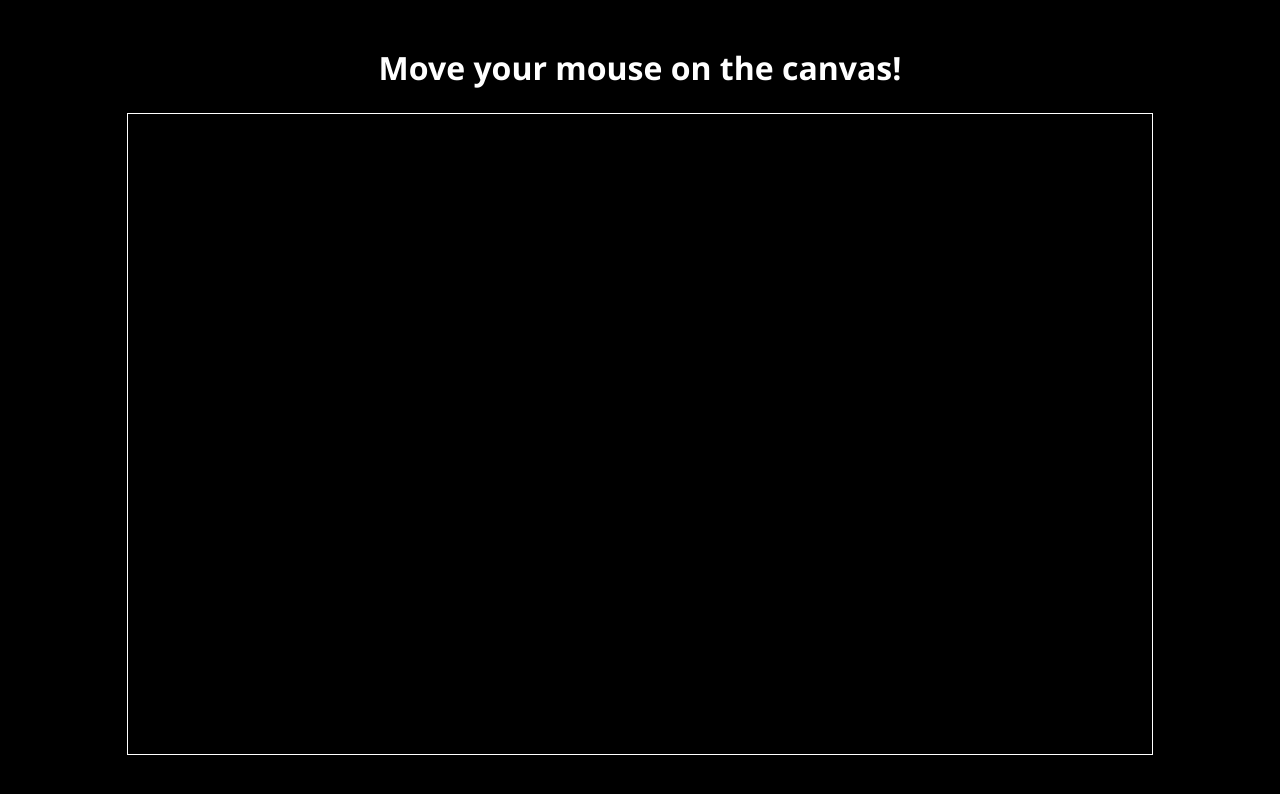
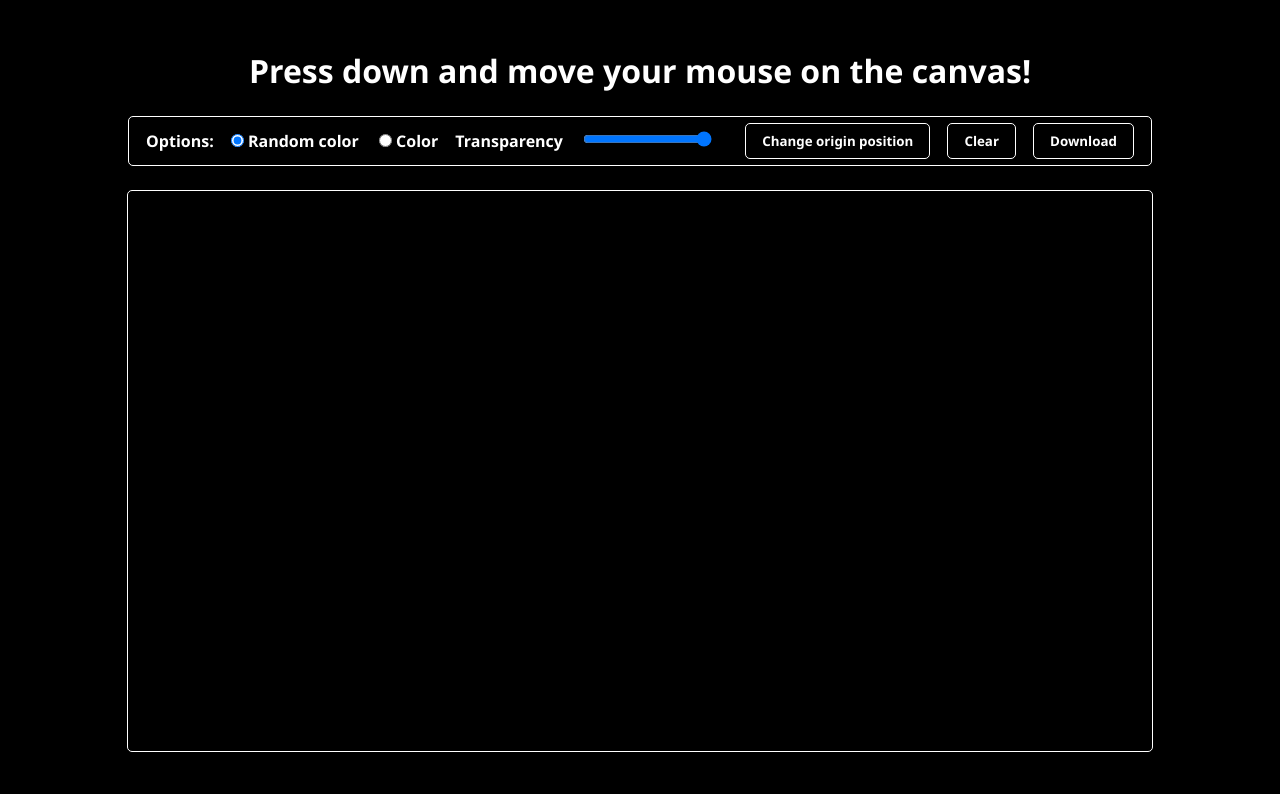
Before and after one commit to diegoarff/mouse-tracking-colors, a plain HTML site: page index.html in a window 1280 px wide. Drawn offline with Linux system fonts and the light colour scheme.

Commit message:
v2. Various inputs and download capability

```diff
--- a/index.html
+++ b/index.html
@@ -9,7 +9,42 @@
 		<script src="script.js" defer></script>
 	</head>
 	<body>
-		<h1>Move your mouse on the canvas!</h1>
+		<h1>Press down and move your mouse on the canvas!</h1>
+		<div class="options_container">
+			<p><b>Options:</b></p>
+			<div class="option">
+				<label for="random">
+					<input
+						type="radio"
+						name="color_option"
+						id="random"
+						checked />
+					Random color
+				</label>
+				<label for="color">
+					<input type="radio" name="color_option" id="color" />
+					Color
+					<input type="color" id="colorPicker" class="inactive" />
+				</label>
+			</div>
+			<!-- transparency slider option -->
+			<div class="option">
+				<label for="transparency">
+					Transparency
+					<input
+						type="range"
+						id="transparencySlider"
+						min="0.2"
+						max="0.6"
+						step="0.1"
+						value="1" />
+				</label>
+			</div>
+			<button id="positionBtn">Change origin position</button>
+			<button id="clearBtn">Clear</button>
+			<button id="downloadBtn">Download</button>
+		</div>
+
 		<canvas id="myCanvas"></canvas>
 	</body>
 </html>
--- a/script.js
+++ b/script.js
@@ -1,13 +1,44 @@
 const canvas = document.getElementById('myCanvas');
 const ctx = canvas.getContext('2d');
 
+const radioBtns = document.querySelectorAll('input[type="radio"]');
+const colorPicker = document.getElementById('colorPicker');
+const colorRadio = document.getElementById('color');
+const positionBtn = document.getElementById('positionBtn');
+const slider = document.getElementById('transparencySlider');
+const clearBtn = document.getElementById('clearBtn');
+const downloadBtn = document.getElementById('downloadBtn');
+
+//PAGE
+
+radioBtns.forEach((radio) => {
+	radio.addEventListener('change', (e) => {
+		if (e.target.id === 'color') {
+			colorPicker.classList.remove('inactive');
+		} else {
+			colorPicker.classList.add('inactive');
+		}
+	});
+});
+
+//CANVAS
+
 canvas.width = window.innerWidth * 0.8;
-canvas.height = window.innerHeight * 0.8;
+canvas.height = window.innerHeight * 0.7;
 
 let isDrawing = false;
+
 let rect = canvas.getBoundingClientRect();
 
+let changingPosition = false;
+let originPosition = {
+	x: canvas.width / 2,
+	y: canvas.height / 2,
+};
+
 canvas.addEventListener('mousedown', (e) => {
+	if (changingPosition) return;
+
 	isDrawing = true;
 });
 
@@ -17,17 +48,41 @@ canvas.addEventListener('mouseup', (e) => {
 
 canvas.addEventListener('mousemove', (e) => {
 	if (!isDrawing) return;
-	drawLines(e);
+
+	if (colorRadio.checked) {
+		ctx.strokeStyle = hexToRGBA(colorPicker.value);
+	} else {
+		ctx.strokeStyle = getRandomHSLA();
+	}
+
+	let { x: mouseX, y: mouseY } = getMousePos(e);
+	let { x: originX, y: originY } = originPosition;
+
+	drawLine(mouseX, mouseY, originX, originY);
 });
 
-const drawLines = (e) => {
-	let { x, y } = getMousePos(e);
+canvas.addEventListener('click', (e) => {
+	if (changingPosition) {
+		originPosition = getMousePos(e);
+		changingPosition = false;
+	}
+});
+
+const drawLine = (mouseX, mouseY, originX, originY) => {
 	ctx.beginPath();
-	ctx.strokeStyle = getRandomHSLA();
-	ctx.moveTo(canvas.width / 2, canvas.height / 2);
-	ctx.lineTo(x, y);
+	ctx.moveTo(originX, originY);
+	ctx.lineTo(mouseX, mouseY);
 	ctx.stroke();
 	ctx.closePath();
+};
+
+/*Generate RGB color given hexadecimal form*/
+const hexToRGBA = (hex) => {
+	let r = parseInt(hex.substring(1, 3), 16);
+	let g = parseInt(hex.substring(3, 5), 16);
+	let b = parseInt(hex.substring(5, 7), 16);
+	let a = slider.value; //transparency
+	return `rgb(${r}, ${g}, ${b}, ${a})`;
 };
 
 /*Generate a random HSLA color and return it as a string*/
@@ -35,7 +90,7 @@ const getRandomHSLA = () => {
 	let h = Math.floor(Math.random() * 361);
 	let s = Math.floor(Math.random() * 20) + 80;
 	let l = Math.floor(Math.random() * 20) + 40;
-	let a = Math.random();
+	let a = slider.value; //transparency
 	return `hsla(${h}, ${s}%, ${l}%, ${a})`;
 };
 
@@ -47,8 +102,34 @@ const getMousePos = (e) => {
 	};
 };
 
+/*Get mouse clicked position relative to the Canvas*/
+
 window.addEventListener('resize', () => {
 	canvas.width = window.innerWidth * 0.8;
-	canvas.height = window.innerHeight * 0.8;
+	canvas.height = window.innerHeight * 0.7;
+
 	rect = canvas.getBoundingClientRect();
+
+	originPosition = {
+		x: canvas.width / 2,
+		y: canvas.height / 2,
+	};
 });
+
+//BUTTONS
+
+positionBtn.addEventListener('click', () => {
+	changingPosition = true;
+});
+
+clearBtn.addEventListener('click', () => {
+	ctx.clearRect(0, 0, canvas.width, canvas.height);
+});
+
+downloadBtn.addEventListener('click', () => {
+	let link = document.createElement('a');
+	link.download = 'my-drawing.png';
+	link.href = canvas.toDataURL();
+	link.click();
+	link.delete;
+});
--- a/style.css
+++ b/style.css
@@ -12,15 +12,57 @@ body {
 	justify-content: center;
 	align-items: center;
 	height: 100vh;
+	color: #fff;
+}
+
+button {
+	background-color: #000000;
+	color: #fff;
+	font-weight: bold;
+	border: 1px solid #fff;
+	padding: 0.5rem 1rem;
+	border-radius: 5px;
+	cursor: pointer;
+	transition: background-color 0.1s ease-in-out, color 0.1s ease-in-out;
+}
+
+button:hover {
+	background-color: #fff;
+	color: #000000;
 }
 
 h1 {
 	margin-bottom: 1.5rem;
-	color: #fff;
 }
 
 canvas {
 	border: 1px solid #fff;
+	border-radius: 5px;
+}
+
+label:first-child {
+	margin-right: 1rem;
+}
+
+input[type='color'],
+input[type='range'] {
+	margin-left: 1rem;
+}
+
+.inactive {
+	display: none;
+}
+
+.options_container {
+	border-radius: 5px;
+	width: 80%;
+	display: flex;
+	justify-content: space-evenly;
+	align-items: center;
+	margin-bottom: 1.5rem;
+	border: 1px solid #fff;
+	height: 50px;
+	font-weight: bold;
 }
 
 @media screen and (max-width: 570px) {
```
